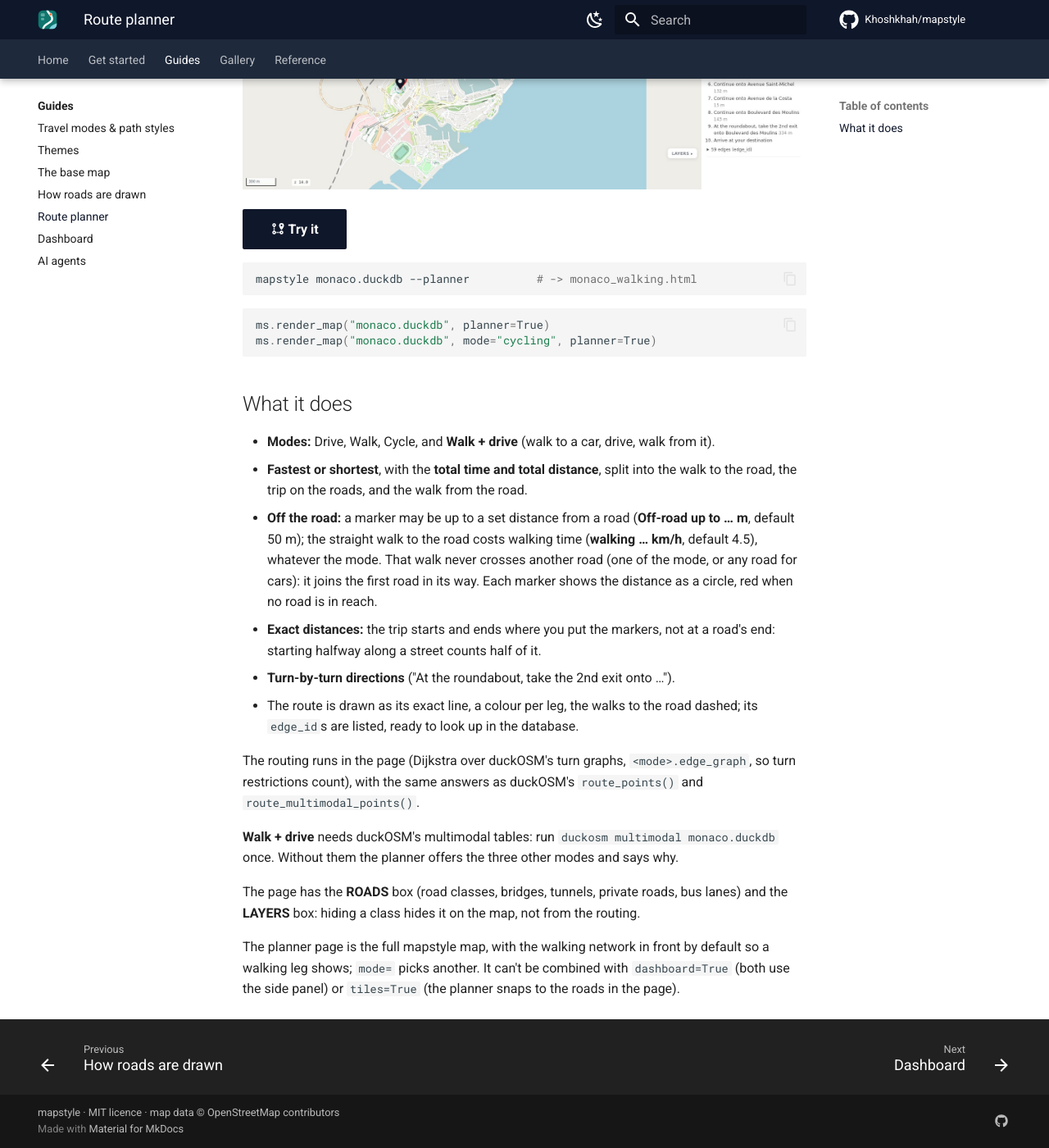
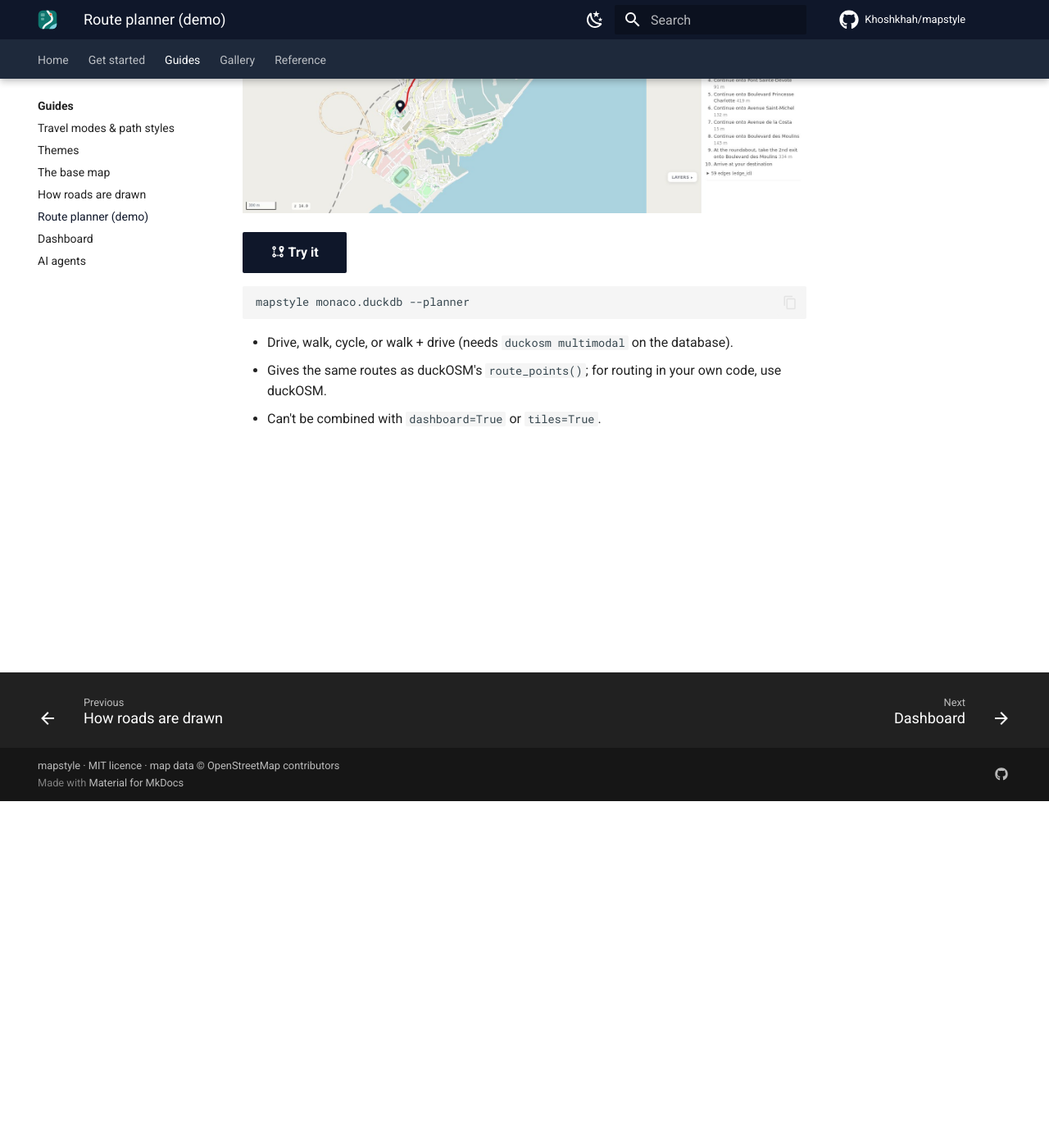
Before and after one commit to Khoshkhah/mapstyle, an MkDocs documentation site: the page built from docs/guides/planner.md, in a window 1280 px wide and 1400 px high, scrolled down 423 px. Shown: the whole window at 82% size. Built offline with MkDocs 1.6.1 and Material for MkDocs 9.7.7, drawn with Linux system fonts in a browser that asks for light colours; comment, search, counter and statistics services are not loaded; some of the changed text lies outside the part shown.

Commit message:
Route planner: a short page, marked as a demo (routing is duckOSM's job)
Co-Authored-By: Claude Opus 5.5 <noreply@anthropic.com>

````diff
--- a/docs/guides/planner.md
+++ b/docs/guides/planner.md
@@ -1,46 +1,16 @@
-# Route planner
+# Route planner (demo)
 
-<p class="lead">Drag a start and an end: the page finds the route itself, with no server.</p>
+<p class="lead">A demo of what a mapstyle page can host: drag a start and an end, see the route. The
+routing itself is duckOSM's job; this page shows it on the map.</p>
 
-![The route planner: a driving route across Monaco with turn-by-turn directions](../img/planner.jpg)
+![The route planner demo: a route across Monaco](../img/planner.jpg)
 
 [:material-map-marker-path: Try it](../maps/planner.html){ .md-button .md-button--primary }
 
 ```bash
-mapstyle monaco.duckdb --planner          # -> monaco_walking.html
+mapstyle monaco.duckdb --planner
 ```
 
-```python
-ms.render_map("monaco.duckdb", planner=True)
-ms.render_map("monaco.duckdb", mode="cycling", planner=True)
-```
-
-## What it does
-
-- **Modes:** Drive, Walk, Cycle, and **Walk + drive** (walk to a car, drive, walk from it).
-- **Fastest or shortest**, with the **total time and total distance**, split into the walk to the
-  road, the trip on the roads, and the walk from the road.
-- **Off the road:** a marker may be up to a set distance from a road (**Off-road up to … m**,
-  default 50 m); the straight walk to the road costs walking time (**walking … km/h**, default 4.5),
-  whatever the mode. That walk never crosses another road (one of the mode, or any road for cars):
-  it joins the first road in its way. Each marker shows the distance as a circle, red when no road
-  is in reach.
-- **Exact distances:** the trip starts and ends where you put the markers, not at a road's end:
-  starting halfway along a street counts half of it.
-- **Turn-by-turn directions** ("At the roundabout, take the 2nd exit onto …").
-- The route is drawn as its exact line, a colour per leg, the walks to the road dashed; its
-  `edge_id`s are listed, ready to look up in the database.
-
-The routing runs in the page (Dijkstra over duckOSM's turn graphs, `<mode>.edge_graph`, so turn
-restrictions count), with the same answers as duckOSM's `route_points()` and
-`route_multimodal_points()`.
-
-**Walk + drive** needs duckOSM's multimodal tables: run `duckosm multimodal monaco.duckdb` once. Without
-them the planner offers the three other modes and says why.
-
-The page has the **ROADS** box (road classes, bridges, tunnels, private roads, bus lanes) and the
-**LAYERS** box: hiding a class hides it on the map, not from the routing.
-
-The planner page is the full mapstyle map, with the walking network in front by default so a walking
-leg shows; `mode=` picks another. It can't be combined with `dashboard=True` (both use the side
-panel) or `tiles=True` (the planner snaps to the roads in the page).
+- Drive, walk, cycle, or walk + drive (needs `duckosm multimodal` on the database).
+- Gives the same routes as duckOSM's `route_points()`; for routing in your own code, use duckOSM.
+- Can't be combined with `dashboard=True` or `tiles=True`.
--- a/mkdocs.yml
+++ b/mkdocs.yml
@@ -64,7 +64,7 @@ nav:
       - Themes: guides/themes.md
       - The base map: guides/base-map.md
       - How roads are drawn: guides/roads.md
-      - Route planner: guides/planner.md
+      - Route planner (demo): guides/planner.md
       - Dashboard: guides/dashboard.md
       - AI agents: guides/agents.md
   - Gallery: gallery.md
````
Also changed, not shown: README.md (+4 -4 lines), docs/guides/index.md (+2 -2 lines), docs/index.md (+2 -3 lines).
